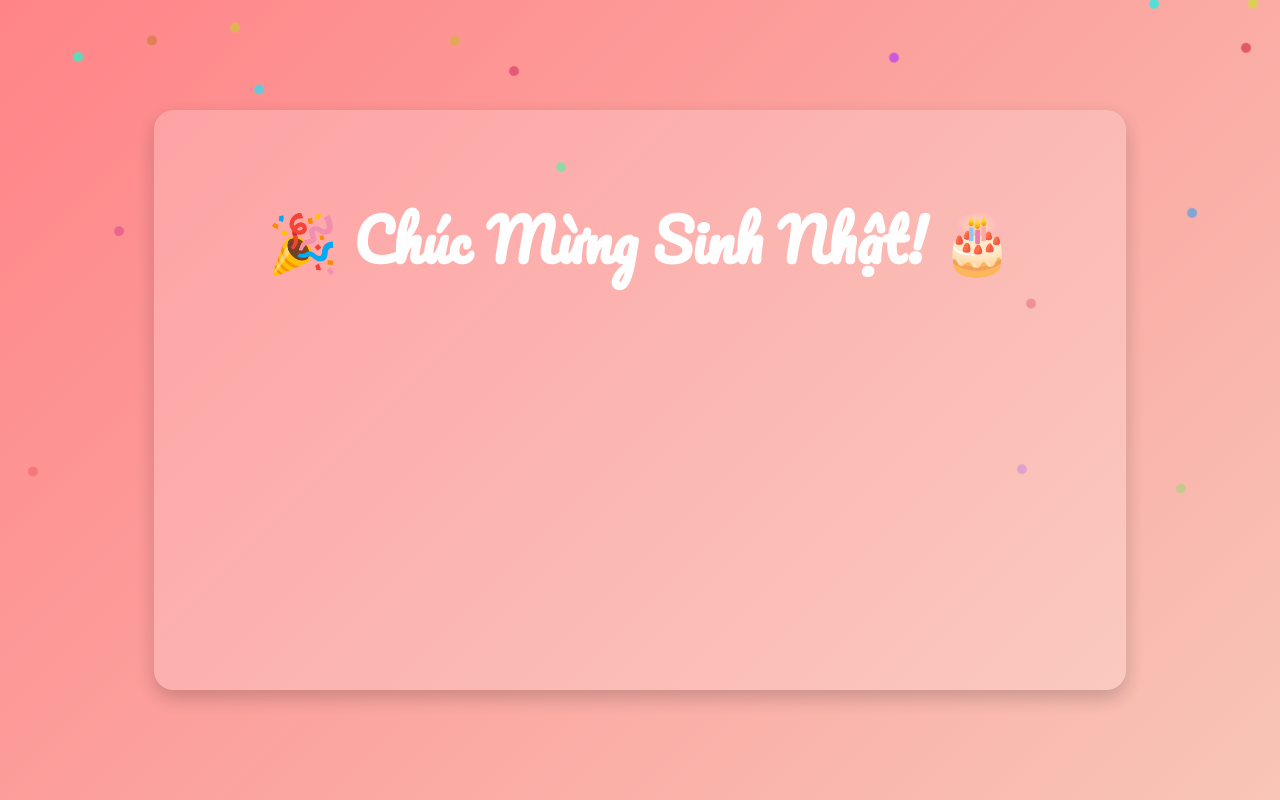
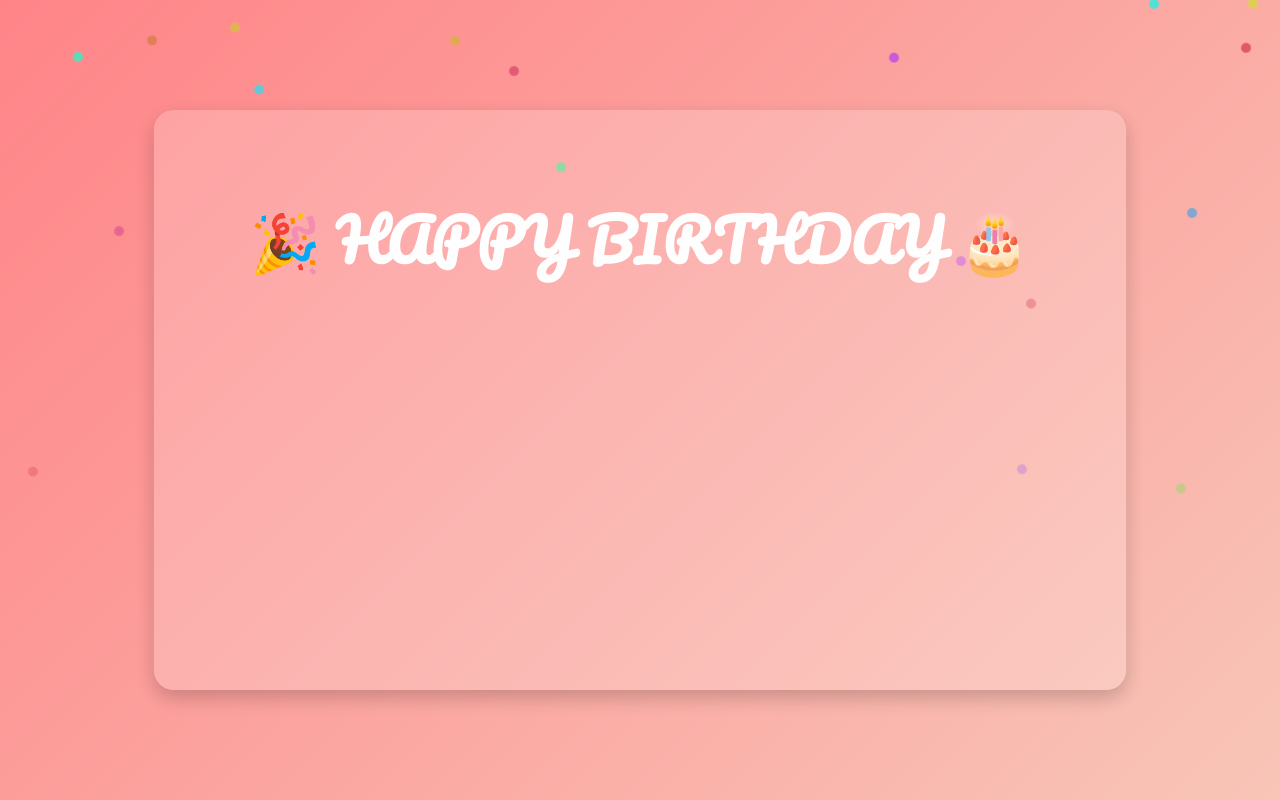
Before and after one commit to NothingCuo/NothingCuo.github.io, a plain HTML site: page index.html in a window 1280 px wide. Both pictures are taken after a click on the element 640 px from the left and 400 px from the top of the page. Drawn offline with Linux system fonts and the light colour scheme.

Commit message:
Update index.html

```diff
--- a/index.html
+++ b/index.html
@@ -14,7 +14,7 @@
   </div>
 
   <div class="card hidden" id="message">
-      <h1>🎉 Chúc Mừng Sinh Nhật! 🎂</h1>
+      <h1>🎉 HAPPY BIRTHDAY 🎂</h1>
       <p id="birthdayText"></p>
   </div>
 
```
